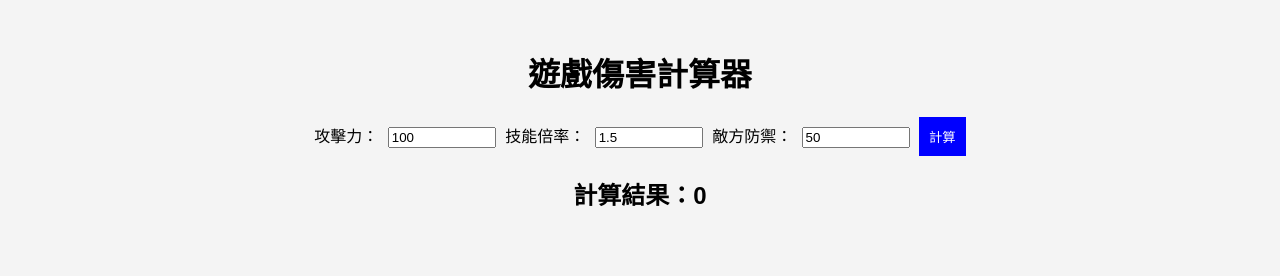
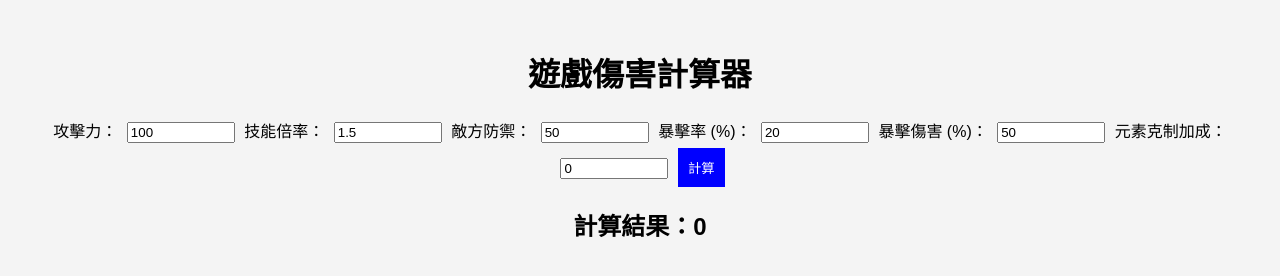
Before and after one commit to Vincent20021024/Damage-Caculator, a plain HTML site: page index.html in a window 1280 px wide. Drawn offline with Linux system fonts and the light colour scheme.

Commit message:
Update index.html

```diff
--- a/index.html
+++ b/index.html
@@ -17,6 +17,15 @@
     <label>敵方防禦：</label>
     <input type="number" id="defense" value="50">
 
+    <label>暴擊率 (%)：</label>
+<input type="number" id="critRate" value="20">
+
+<label>暴擊傷害 (%)：</label>
+<input type="number" id="critDamage" value="50">
+
+<label>元素克制加成：</label>
+<input type="number" id="elementalBonus" value="0">
+
     <button onclick="calculateDamage()">計算</button>
 
     <h2>計算結果：<span id="result">0</span></h2>
```
